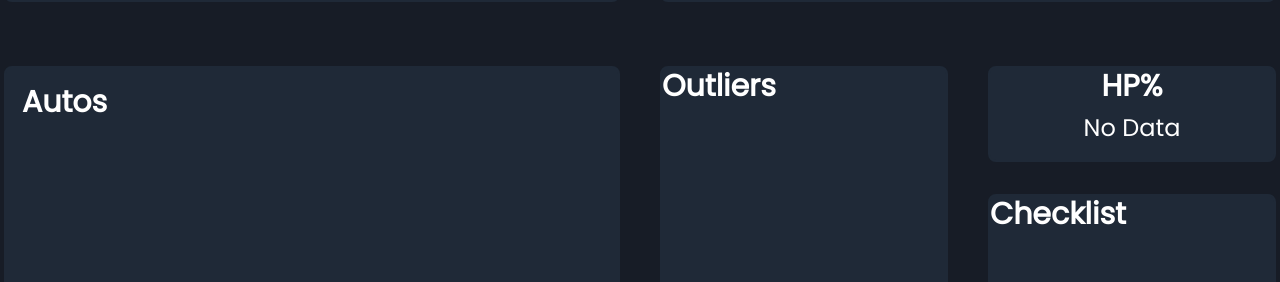
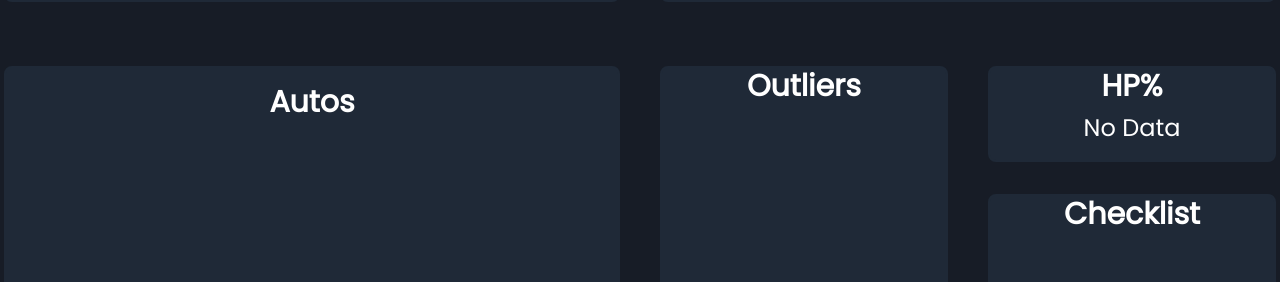
Before and after one commit to ThePotatoArchivist/scouting-app-2025, a React (Vite) app in the folder client/: page /recon in a window 1280 px wide. Shown: the part 570-852 px from the top of the page. Built offline with nearby package versions, Linux system fonts and the light colour scheme; no server answers.

Commit message:
Autos Start

```diff
--- a/client/src/apps/recon/ReconApp.tsx
+++ b/client/src/apps/recon/ReconApp.tsx
@@ -11,6 +11,7 @@ import TeamDropdown from '../../components/TeamDropdown';
 import scheduleJson from '../../assets/matchSchedule.json';
 
 import BarChartWIP from './components/BarchartWIP';
+import Checkbox from '../../components/Checkbox';
 
 const schedule = scheduleJson as MatchSchedule;
 
@@ -105,10 +106,11 @@ function ReconApp() {
                     </div>
 
                 <div className='mt-6 h-80 w-full col-span-2 items-center rounded-lg border-2 border-gray-800 bg-gray-800 p-4'>
-                    <h3 className='text-3xl font-bold'>Autos</h3>
+                    <h3 className='text-3xl font-bold text-center'>Autos</h3>
+
                 </div>
                 <div className='h-80 w-full col-span-1 col-start-3 mt-6 rounded-lg border-2 border-gray-800 bg-gray-800'>
-                    <h3 className='text-3xl font-bold'>Outliers</h3>
+                    <h3 className='text-3xl font-bold text-center'>Outliers</h3>
                 </div>
                 <div>
                 <div className='justify h-24 w-full col-span-1 col-start-4 mt-6 rounded-lg border-2 border-gray-800 bg-gray-800'>
@@ -120,7 +122,7 @@ function ReconApp() {
                     </p>
                 </div>
                 <div className='justify h-48 w-full col-span-1 mt-8 col-start-4 rounded-lg border-2 border-gray-800 bg-gray-800'>
-                    <h3 className='text-3xl font-bold'>Checklist</h3>
+                    <h3 className='text-3xl font-bold text-center'>Checklist</h3>
                 </div>
                 </div>
 
```
Also changed, not shown: client/src/apps/recon/components/AutoBoxRecon.tsx (added), client/src/apps/recon/components/autosWIP.tsx (deleted).
